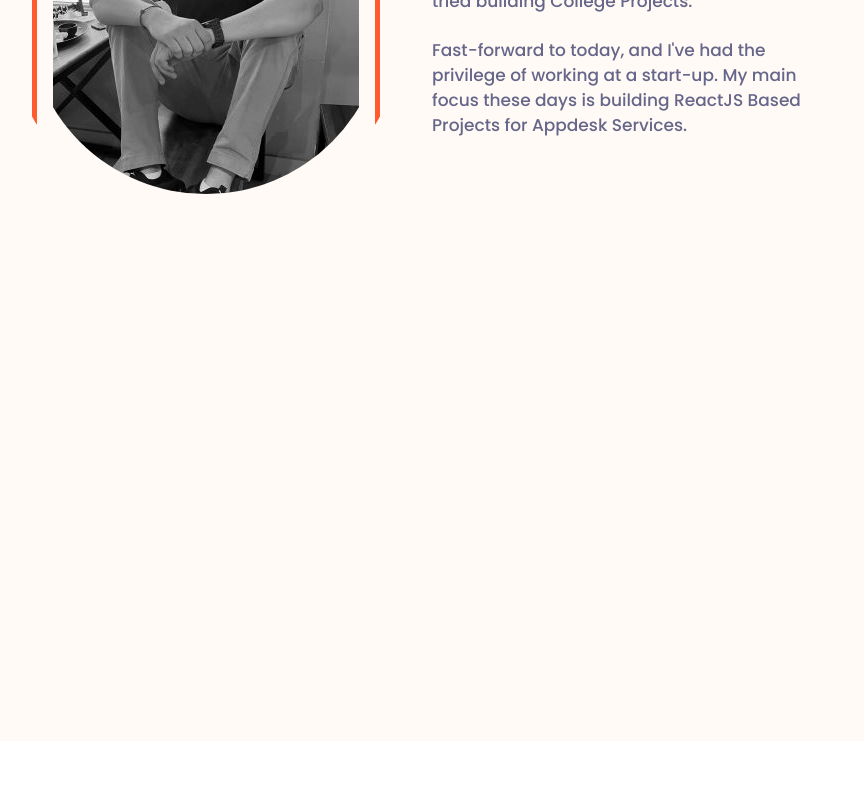
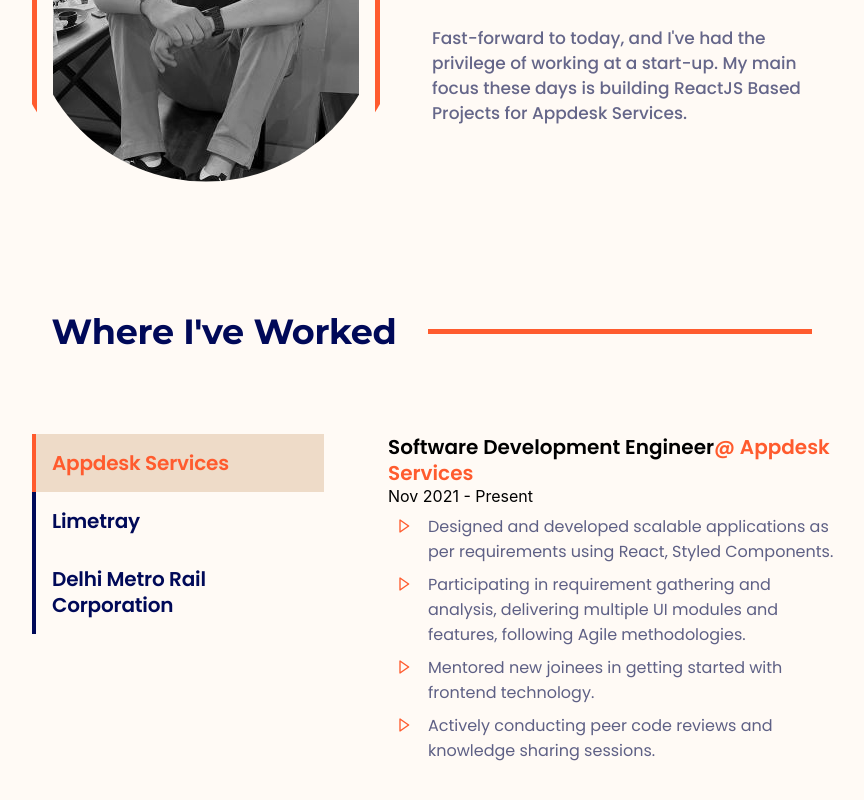
Before and after one commit to tushardhankhar/PortfolioWebsite, a React (Create React App) app: page / in a window 1280 px wide. Shown: the part 1076-1876 px from the top of the page, without its empty margins (208-1072 px from the left). Before the commit the page ends 1817 px from the top, so only its background shows below. Built offline with nearby package versions, Linux system fonts and the light colour scheme.

Commit message:
MW-5 : Experience Component

```diff
--- a/package.json
+++ b/package.json
@@ -8,6 +8,7 @@
     "@emotion/styled": "^11.10.6",
     "@mui/icons-material": "^5.11.11",
     "@mui/material": "^5.11.15",
+    "@react-spring/web": "^9.7.1",
     "@testing-library/jest-dom": "^5.16.5",
     "@testing-library/react": "^13.4.0",
     "@testing-library/user-event": "^13.5.0",
--- a/src/components/AboutMe/AboutMe.css
+++ b/src/components/AboutMe/AboutMe.css
@@ -12,11 +12,12 @@
 
 #aboutHeading {
   font-family: "Montserrat";
-  font-style: normal;
-  font-weight: 600;
-  font-size: 48px;
-  line-height: 58px;
-  color: #060606;
+    font-style: normal;
+    font-weight: 700;
+    font-size: 35px;
+    line-height: 130%;
+    letter-spacing: -0.01em;
+    color: #000958;
 }
 
 #aboutContentContainer {
--- /dev/null
+++ b/src/components/Experience/Experience.css
@@ -0,0 +1,91 @@
+#experienceContainer {
+  padding: 5rem 15rem 5rem 15rem;
+  display: flex;
+  justify-content: center;
+  gap: 4rem;
+}
+
+#horizontalLine {
+  border-top: 5px solid #ff5b2e;
+  width: 30%;
+}
+
+#experienceHeadingContainer {
+  display: flex;
+  justify-content: center;
+  align-items: center;
+  gap: 2rem;
+}
+
+#experienceHeading {
+  font-family: "Montserrat";
+  font-style: normal;
+  font-weight: 700;
+  font-size: 35px;
+  line-height: 130%;
+  letter-spacing: -0.01em;
+  color: #000958;
+}
+
+#companyName {
+  font-family: "Poppins";
+  font-style: normal;
+  font-weight: 600;
+  font-size: 20px;
+  line-height: 130%;
+  letter-spacing: -0.01em;
+  color: #000958;
+  padding: 1rem;
+  border-left: 4px solid #000958;
+  cursor: pointer;
+}
+
+#companyName:hover {
+  background-color: rgb(221 189 155 / 50%);
+}
+
+#activeCompanyName {
+  font-family: "Poppins";
+  font-style: normal;
+  font-weight: 600;
+  font-size: 20px;
+  line-height: 130%;
+  letter-spacing: -0.01em;
+  color: #ff5b2e;
+  padding: 1rem;
+  border-left: 4px solid #ff5b2e;
+  background-color: rgb(221 189 155 / 50%);
+  cursor: pointer;
+}
+
+#companyDescriptionContainer {
+  width: 60%;
+}
+
+#companyLink {
+    text-decoration: none;
+    color: #ff5b2e;
+  }
+
+#companyHeading {
+    font-family: "Poppins";
+    font-style: normal;
+    font-weight: 600;
+    font-size: 20px;
+    line-height: 130%;
+}
+
+#descriptionPointsContainer {
+  display: flex;
+  margin: 0.5rem;
+  width: 100%;
+  gap: 1rem;
+}
+
+#descriptionPoints {
+  list-style-type: none;
+  font-family: "Poppins";
+  font-style: normal;
+  font-weight: 400;
+  color: #5e6085;
+}
--- /dev/null
+++ b/src/components/Experience/Experience.js
@@ -0,0 +1,68 @@
+import React, { useState } from "react";
+import "./Experience.css";
+import { data } from "./ExperienceData";
+import { BiRightArrow } from "react-icons/bi";
+
+export default function Experience() {
+  const [companyId, setCompanyId] = useState(1);
+  return (
+    <div>
+      <div id="experienceHeadingContainer">
+        <div id="experienceHeading">Where I've Worked</div>
+        <div id="horizontalLine" />
+      </div>
+      <div id="experienceContainer">
+        <div>
+          {data.map((val) => {
+            return (
+              <div
+                onClick={() => setCompanyId(val.id)}
+                key={val.id}
+                id={companyId === val.id ? "activeCompanyName" : "companyName"}
+              >
+                {val?.company}
+              </div>
+            );
+          })}
+        </div>
+        {data
+          .filter((val) => {
+            return val?.id === companyId;
+          })
+          .map((val) => {
+            return (
+              <div id="companyDescriptionContainer">
+                <div id="companyHeading">
+                  {val.position}
+                  <a
+                    id="companyLink"
+                    href={val.websiteLink}
+                    target="_blank"
+                    rel="noreferrer"
+                  >
+                    @ {val.company}
+                  </a>
+                </div>
+                <div> {val.duration} </div>
+
+                {val.description.map((val1) => {
+                  return (
+                    <div id="descriptionPointsContainer">
+                      <div>
+                        <BiRightArrow
+                          color="ff5b2e"
+                          width={200}
+                          style={{ paddingTop: 4 }}
+                        />
+                      </div>
+                      <li id="descriptionPoints">{val1}</li>
+                    </div>
+                  );
+                })}
+              </div>
+            );
+          })}
+      </div>
+    </div>
+  );
+}
--- /dev/null
+++ b/src/components/Experience/ExperienceData.js
@@ -0,0 +1,37 @@
+export const data = [
+  {
+    id: 1,
+    company: "Appdesk Services",
+    websiteLink: "https://appdeskservices.com/",
+    position: "Software Development Engineer",
+    duration: "Nov 2021 - Present",
+    description: [
+      "Designed and developed scalable applications as per requirements using React, Styled Components.",
+      "Participating in requirement gathering and analysis, delivering multiple UI modules and features, following Agile methodologies.",
+      "Mentored new joinees in getting started with frontend technology.",
+      "Actively conducting peer code reviews and knowledge sharing sessions.",
+    ],
+  },
+  {
+    id: 2,
+    company: "Limetray",
+    websiteLink: "https://limetray.com/",
+    position: "Associate",
+    duration: "Aug 2020 – July 2021",
+    description: [
+      "Designed and developed applications on the basis of client requirement using HTML, CSS, JavaScript and React.",
+      "Upgraded existing applications to add new functionalities and remove bugs.",
+      "Coordinated with team members on live projects and got complete understanding of live company projects.",
+    ],
+  },
+  {
+    id: 3,
+    company: "Delhi Metro Rail Corporation",
+    websiteLink: "https://www.delhimetrorail.com/",
+    position: "Intern",
+    duration: "Nov 2021 - Present",
+    description: [
+      "Worked under the mentorship of the General Manager of the IT department to develop a project for Permanent Journey Planner(PJP) optimisation for sales representatives using Data Analytics in python.",
+    ],
+  },
+];
--- a/src/components/Header/Header.css
+++ b/src/components/Header/Header.css
@@ -23,12 +23,12 @@
     padding-left: 0%;
   }
 
-li:hover {
+#list:hover {
   transform: translateY(2px);
   cursor: pointer;
 }
 
-li {
+#list {
   list-style-type: none;
   font-family: "Poppins";
   font-style: normal;
--- a/src/components/Header/Header.js
+++ b/src/components/Header/Header.js
@@ -11,11 +11,11 @@
       <div id="logoContainer">Tushar's Portfolio</div>
       <div className="flexClass">
         <ul id="ulBigScreen">
-          <li onClick={() => alert("about")}>About</li>
-          <li>Skills</li>
-          <li>Experience</li>
-          <li>Project</li>
-          <li>Contact</li>
+          <li id="list" onClick={() => alert("about")}>About</li>
+          <li id="list">Skills</li>
+          <li id="list">Experience</li>
+          <li id="list">Project</li>
+          <li id="list">Contact</li>
         </ul>
         <a
           target="_blank"
@@ -32,11 +32,11 @@
     {menuDropdown && (
       <div id="dropdown">
         <ul id="ulSmallScreen">
-          <li>About</li>
-          <li>Skills</li>
-          <li>Experience</li>
-          <li>Project</li>
-          <li>Contact</li>
+          <li id="list">About</li>
+          <li id="list">Skills</li>
+          <li id="list">Experience</li>
+          <li id="list">Project</li>
+          <li id="list">Contact</li>
           <a
           target="_blank"
           rel="noreferrer"
--- a/src/components/IntroContainer/IntroContainer.js
+++ b/src/components/IntroContainer/IntroContainer.js
@@ -33,7 +33,7 @@
         <div id="introText">
           I'm a New Delhi-based software engineer who specializes in building
           (and occasionally designing) exceptional digital experiences.
-          Currently, I'm an engineer at{" "}
+          Currently, I'm an engineer at
           <a
             href="https://appdeskservices.com/"
             target="_blank"
@@ -41,7 +41,7 @@
             id="companyAnchor"
           >
             Appdesk Services
-          </a>{" "}
+          </a>
           focused on building Progressive Web Apps on ReactJS.
         </div>
         <button id="getInTouch" onClick={() => setOpenModal(true)}>Get In Touch</button>
--- a/src/components/Pages/Dashboard.js
+++ b/src/components/Pages/Dashboard.js
@@ -4,6 +4,7 @@
 import SideBar from "../SideBar/SideBar";
 import "./Dashboard.css"
 import AboutMe from "../AboutMe/AboutMe";
+import Experience from "../Experience/Experience";
 
 export default function Dashboard() {
   return (
@@ -11,6 +12,7 @@
       <Header />
       <IntroContainer />
       <AboutMe />
+      <Experience />
       <div id="sideBar">
         <SideBar />
       </div>
```
Also changed, not shown: 1 other file (tests, documents, lock files or other folders).
